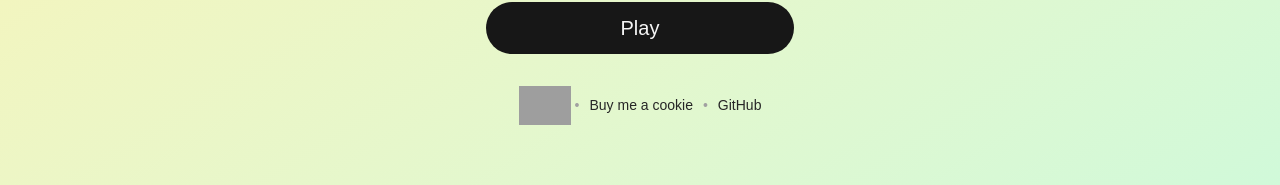
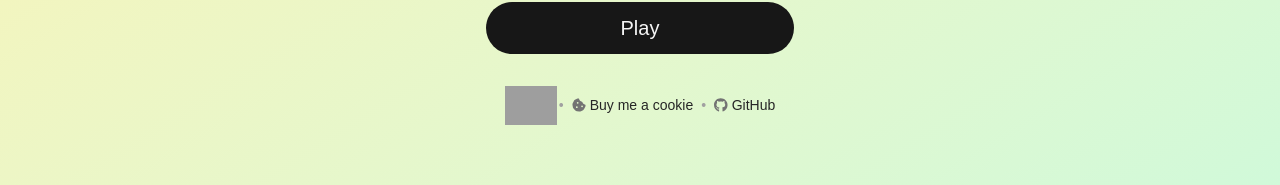
Before and after one commit to jakeo-dev/everydle, a Next.js app: page / in a window 1280 px wide. Shown: the part 485-670 px from the top of the page. Built offline with nearby package versions, Linux system fonts and the light colour scheme; grey boxes are pictures that could not be loaded; a web font is replaced by a local one.

Commit message:
add icons to links

```diff
--- a/src/pages/index.tsx
+++ b/src/pages/index.tsx
@@ -4,6 +4,10 @@ import Head from "next/head";
 import Link from "next/link";
 import Image from "next/image";
 import Footer from "@/components/Footer";
+
+import { FontAwesomeIcon } from "@fortawesome/react-fontawesome";
+import { faCookie, faCookieBite } from "@fortawesome/free-solid-svg-icons";
+import { faGithub } from "@fortawesome/free-brands-svg-icons";
 
 export default function Landing() {
   return (
@@ -87,25 +91,43 @@ export default function Landing() {
             >
               <img
                 src="https://www.jakeo.dev/logos/jakeo-wordmark.png"
-                className="w-11 md:w-13"
+                className="w-13"
               />
             </a>
-            <span className="mx-2.5 text-neutral-400">•</span>
+            <span className="mx-2 text-neutral-400">•</span>
             <a
-              className="transition hover:text-blue-600"
+              className="group transition hover:text-blue-600"
               href="https://buymeacoffee.com/jakeorchanian"
               target="_blank"
               rel="noopener"
             >
+              <div className="mr-1 inline">
+                <FontAwesomeIcon
+                  icon={faCookieBite}
+                  className="visible text-neutral-500 group-hover:invisible group-hover:w-0"
+                  aria-hidden
+                />
+                <FontAwesomeIcon
+                  icon={faCookie}
+                  className="invisible w-0 text-blue-400 group-hover:visible group-hover:w-auto"
+                  aria-hidden
+                />
+              </div>
               <span>Buy me a cookie</span>
             </a>
-            <span className="mx-2.5 text-neutral-400">•</span>
+            <span className="mx-2 text-neutral-400">•</span>
             <a
-              className="transition hover:text-blue-600"
+              className="group transition hover:text-blue-600"
               href="https://github.com/jakeo-dev/everydle"
               target="_blank"
               rel="noopener"
             >
+              <FontAwesomeIcon
+                icon={faGithub}
+                className="mr-1 text-neutral-500 group-hover:text-blue-400"
+                aria-hidden
+              />
+
               <span>GitHub</span>
             </a>
           </div>
--- a/src/pages/play.tsx
+++ b/src/pages/play.tsx
@@ -13,11 +13,14 @@ import {
   faArrowRight,
   faArrowRotateRight,
   faChevronDown,
+  faCookie,
+  faCookieBite,
   faDeleteLeft,
   faMinus,
   faPlus,
   faShareNodes,
 } from "@fortawesome/free-solid-svg-icons";
+import { faGithub } from "@fortawesome/free-brands-svg-icons";
 
 import { compressToUTF16, decompressFromUTF16 } from "lz-string";
 
@@ -635,7 +638,7 @@ export default function Play() {
                   <div className="relative flex h-4 w-full items-center justify-center bg-neutral-400/30">
                     <div className="absolute inset-0 h-full w-full overflow-hidden bg-transparent">
                       <div
-                        className={`h-full rounded-r-full bg-linear-to-tr from-yellow-400/70 to-green-400/70`}
+                        className={`h-full rounded-r-full border-r-2 border-green-900/20 bg-linear-to-tr from-yellow-400/70 to-green-400/70`}
                         style={{
                           width: `${(games.filter((game) => game.solved).length / games.length) * 100}%`,
                         }}
@@ -820,20 +823,38 @@ export default function Play() {
             </a>
             <span className="mx-2 text-neutral-400">•</span>
             <a
-              className="transition hover:text-blue-600"
+              className="group transition hover:text-blue-600"
               href="https://buymeacoffee.com/jakeorchanian"
               target="_blank"
               rel="noopener"
             >
+              <div className="mr-1 inline">
+                <FontAwesomeIcon
+                  icon={faCookieBite}
+                  className="visible text-neutral-500 group-hover:invisible group-hover:w-0"
+                  aria-hidden
+                />
+                <FontAwesomeIcon
+                  icon={faCookie}
+                  className="invisible w-0 text-blue-400 group-hover:visible group-hover:w-auto"
+                  aria-hidden
+                />
+              </div>
               <span>Buy me a cookie</span>
             </a>
             <span className="mx-2 text-neutral-400">•</span>
             <a
-              className="transition hover:text-blue-600"
+              className="group transition hover:text-blue-600"
               href="https://github.com/jakeo-dev/everydle"
               target="_blank"
               rel="noopener"
             >
+              <FontAwesomeIcon
+                icon={faGithub}
+                className="mr-1 text-neutral-500 group-hover:text-blue-400"
+                aria-hidden
+              />
+
               <span>GitHub</span>
             </a>
           </div>
```
